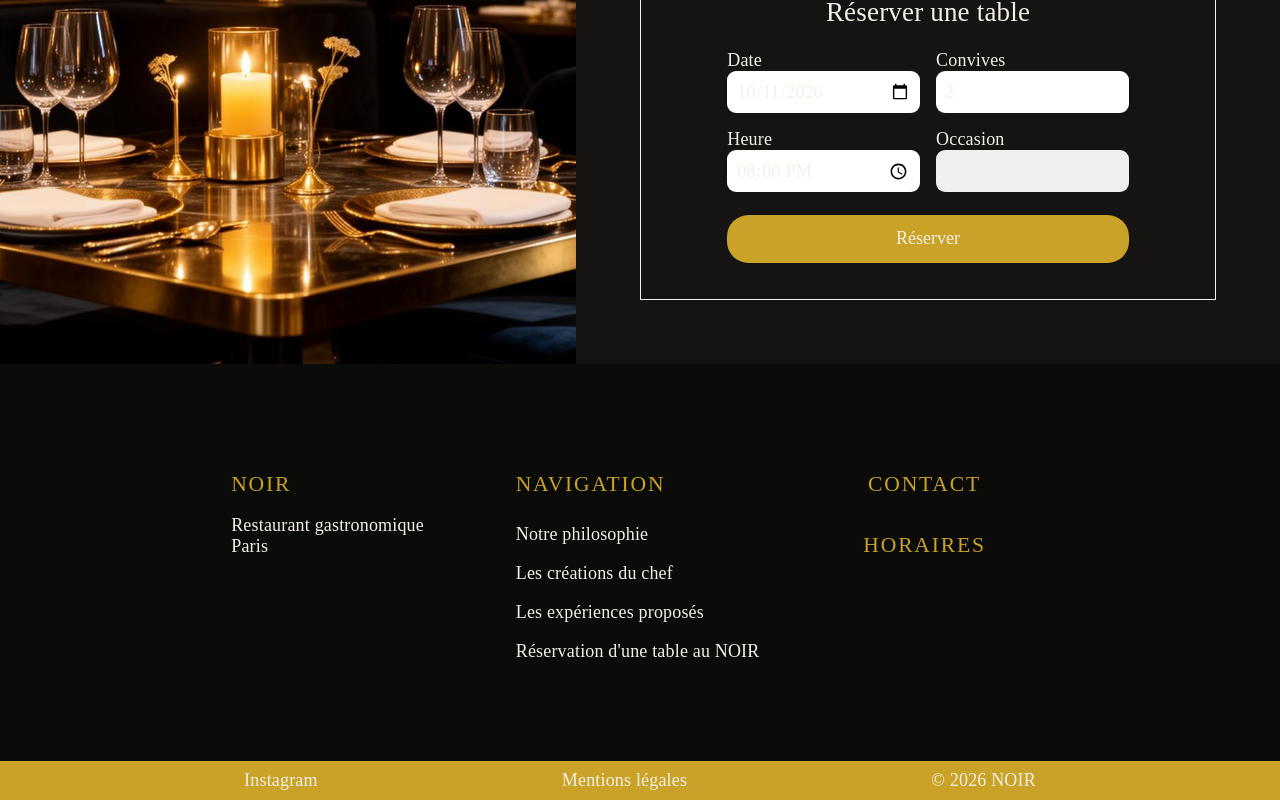
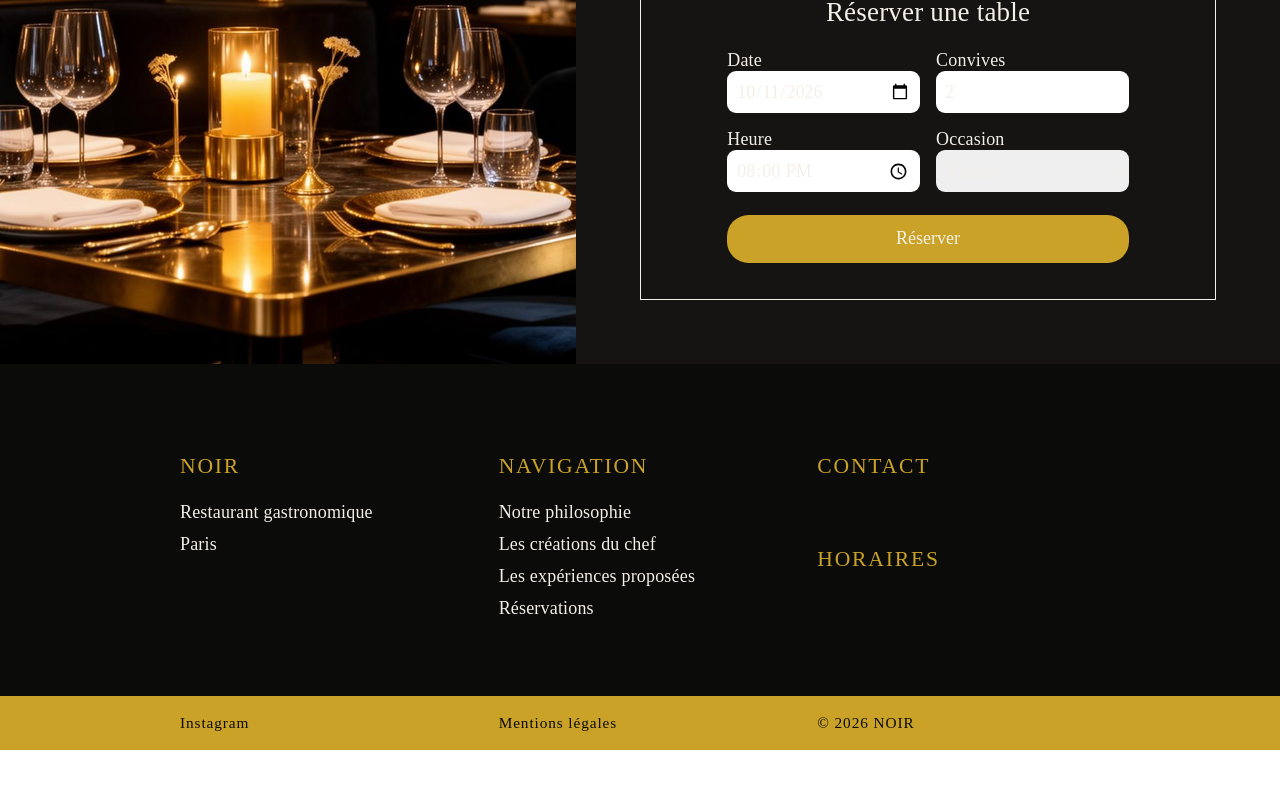
Before and after one commit to MouhamedB19/Noir-Restaurant-Website, a React (Vite) app: page / in a window 1280 px wide. Shown: the part 3102-3902 px from the top of the page. After the commit the page ends 3852 px from the top, so only its background shows below. Built offline with nearby package versions, Linux system fonts and the light colour scheme.

Commit message:
Finalisation de la phase de corrections des styles du composant Footer

```diff
--- a/src/components/Footer.jsx
+++ b/src/components/Footer.jsx
@@ -11,7 +11,7 @@ function Footer()
     return(
         <>
             <footer className="the-footer">
-                <div className="container infos-grid">
+                <div className="infos-grid">
                     <div className="infos-col">
                         <h3 className="titre-part">Noir</h3>
                         <span>Restaurant gastronomique</span>
@@ -22,8 +22,8 @@ function Footer()
                         <ul>
                             <li><a href="#philosophie">Notre philosophie</a></li>
                             <li><a href="#creations">Les créations du chef</a></li>
-                            <li><a href="#experiences">Les expériences proposés</a></li>
-                            <li><a href="#reservations">Réservation d'une table au NOIR</a></li>
+                            <li><a href="#experiences">Les expériences proposées</a></li>
+                            <li><a href="#reservations">Réservations</a></li>
                         </ul>
                     </div>
                     <div className="infos-col">
@@ -47,9 +47,12 @@ function Footer()
                     </div>
                 </div>
                 <div className="social-part">
-                    <a href="#" class="instagram">Instagram</a>
-                    <a href="#" class="mentions-legales">Mentions légales</a>
-                    <span>© 2026 NOIR</span>
+                    <div className="social-part-inner">
+                        <a href="#" class="instagram">Instagram</a>
+                        <a href="#" class="mentions-legales">Mentions légales</a>
+                        <span>© 2026 NOIR</span>
+                    </div>
+
                 </div>
             </footer>
         </>
--- a/src/styles/footer.css
+++ b/src/styles/footer.css
@@ -10,7 +10,7 @@
     justify-content: center;
     gap: 2rem;
     padding-block: 3rem;
-    margin: 2rem auto;
+    margin: 1rem auto;
     text-align: left;
 }
 
@@ -23,7 +23,7 @@
     color: var(--doree);
 }
 
-.infos-col{
+.infos-col,.infos{
     display: flex;
     flex-direction: column;
 }
@@ -36,43 +36,59 @@
 }
 
 .infos-col ul li{
-    padding:0.5rem 0;
     text-align: left;
+    padding: 0;
+    margin: 0;
 }
+
+.infos-col span,.infos span,.infos-col ul li{
+    margin: 0.3rem 0;
+}
+
 
 .infos-col a:hover{
     color: var(--doree);
 }
 
-.contact,.horaires{
-    text-align: center;
-}
-
-.infos{
-    margin: 0.5rem 0;
-
-}
 
 .infos span{
     display: block;
 }
 
+.contact,.horaires{
+    display: block;
+}
+
 .social-part{
     background-color: var(--doree);
-    padding: 0.5rem 0;
-    display: flex;
-    justify-content: space-evenly;
+    padding: 1rem 0;
 }
 
-.social-part a{
+.social-part-inner{
+    display: grid;
+    grid-template-columns: repeat(3,1fr);
+    justify-content: center;
+    max-width: 920px;
+    gap: 2rem;
+    margin-inline: auto;
+}
+
+
+.social-part-inner a,.social-part-inner span{
+    font-weight: 400;
+    justify-self: start;
     transition: all 0.3s ease-in-out;
+    color: var(--noir);
+    font-size: 0.85rem;
+    letter-spacing: 0.05rem;
+
+
+}
+
+.social-part-inner a:hover{
     color: var(--blanc_ivoire);
 }
 
-.social-part a:hover{
-    color: var(--noir);
+.mentions-legales:hover{
+    border-bottom: 1px solid var(--blanc_ivoire);
 }
-
-.mentions-legales:hover{
-    border-bottom: 1px solid var(--noir);
-}
```
